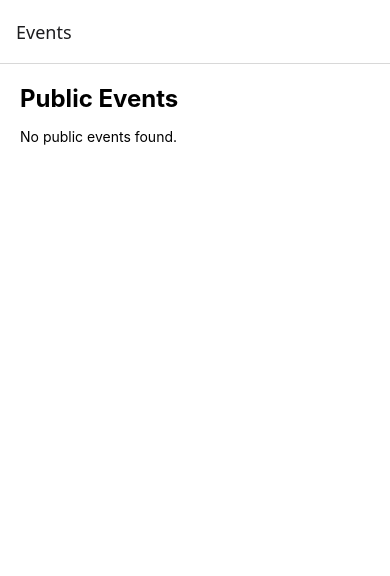
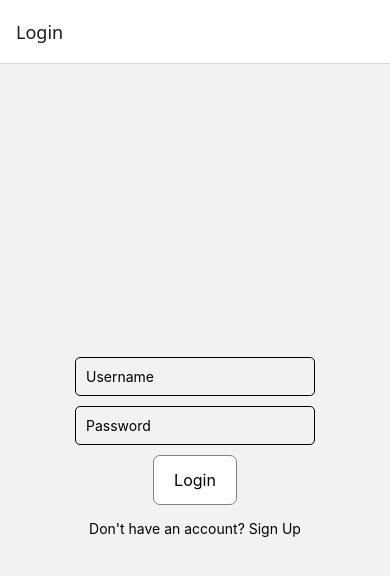
Before and after one commit to GeoGuest-Duo/GeoQuest, a React Native app: screen / in a window 390 px wide. Shown: the top 576 px of the page. Built offline with nearby package versions, Linux system fonts and the light colour scheme; no server answers.

Commit message:
Implemented persistent login and conditional navigation (#4)
- Created a reusable hook to persist loggedinUser data
- Added conditional rendering of navigation screens based on login state

```diff
--- a/App.js
+++ b/App.js
@@ -4,13 +4,24 @@ import LoginScreen from "./src/screens/LoginScreen";
 import SignupScreen from "./src/screens/SignupScreen";
 import HomeScreen from "./src/screens/HomeScreen";
 import EventScreen from "./src/screens/EventScreen";
+import useStore from "./src/store/useStore";
 
 const Stack = createNativeStackNavigator();
 
 export const App = () => {
+  // Initialisations ---------------------
+  const loggedinUserKey = "loggedinUser";
+
+  // State -------------------------------
+  const [loggedinUser, saveLoggedinUser] = useStore(loggedinUserKey, null) // key = loggedinUser, value = null
+
+  // View --------------------------------
   return (
     <NavigationContainer>
-      <Stack.Navigator initialRouteName="EventScreen">
+      <Stack.Navigator initialRouteName="LoginScreen">
+        {loggedinUser === null ? (
+          // <>...</> groups multiple <Stack.Screen> components together
+          <>
             <Stack.Screen
               name="LoginScreen"
               component={LoginScreen}
@@ -22,16 +33,21 @@ export const App = () => {
             component={SignupScreen}
             options={{ title: "Create an account" }}
           />
-
+        </>
+        ) : (
+        <>
           <Stack.Screen
             name="HomeScreen"
             component={HomeScreen}
-          options={{ title: "Welcome to GeoQuest" }}
+            options={{ title: "Welcome to GeoQuest" }}s
           />
           <Stack.Screen
             name="EventScreen"
             component={EventScreen}
-          options={{ title: "Events" }}></Stack.Screen>
+            options={{ title: "Events" }}>
+          </Stack.Screen>
+        </>
+        )}
       </Stack.Navigator>
     </NavigationContainer>
   );
--- a/src/screens/LoginScreen.js
+++ b/src/screens/LoginScreen.js
@@ -2,15 +2,18 @@ import { Alert, Pressable, StyleSheet, Text, TextInput, View } from "react-nativ
 import { Button } from "../UI/Button";
 import { useState } from "react";
 import useLoad from "../API/useLoad";
+import useStore from "../store/useStore";
 
 const LoginScreen = ({ navigation }) => {
     // Initialisations ---------------------
     const usersEndpoint = "https://mark0s.com/geoquest/v1/api/users?key=16gv8f";
+    const loggedinUserKey = "loggedinUser";
 
     // State -------------------------------
     const [users, setUsers, isUsersLoading, loadUsers] = useLoad(usersEndpoint)
     const [username, setUsername] = useState("");
     const [password, setPassword] = useState("");
+    const [loggedinUser, saveLoggedinUser] = useStore(loggedinUserKey, null) // key = loggedinUser, value = null/matchedUser
 
     // Handlers ----------------------------
     const handleLogin = async () => {
@@ -35,6 +38,7 @@ const LoginScreen = ({ navigation }) => {
 
         if (matchedUser) {
             console.log("Login success");
+            saveLoggedinUser(matchedUser);
             navigation.replace("HomeScreen", { user: matchedUser });
         } else {
         Alert.alert("Login Failed", "Invalid username or password");
--- /dev/null
+++ b/src/store/useStore.js
@@ -0,0 +1,39 @@
+import { useEffect, useState } from "react";
+import AsyncStorage from "@react-native-async-storage/async-storage";
+
+const useStore = (key, initialRecord) => {
+    // State --------------------------------
+    const [record, setRecord] = useState(initialRecord);
+
+    // Handlers -----------------------------
+    const loadRecord = async () => {
+        try {
+            const recoveredJSON = await AsyncStorage.getItem(key);
+            if (recoveredJSON !== null) {
+                const record = JSON.parse(recoveredJSON);
+                setRecord(record);
+            }
+        } catch (error) {
+          Alert.alert(`Error loading ${key} record: ${error}`);
+        }
+    };
+
+    const saveRecord = async (newRecord) => {
+        try {
+          const encodedRecord = JSON.stringify(newRecord);
+          await AsyncStorage.setItem(key, encodedRecord);
+          setRecord(newRecord);
+        } catch (error) {
+          Alert.alert(`Error saving ${key} record: ${error}`);
+        }
+    };
+
+    useEffect(() => {
+        loadRecord();
+    }, []);
+
+    // Return -------------------------------
+    return [ record, saveRecord];
+};
+
+export default useStore;
```
Also changed, not shown: src/screens/EventScreen.js (+4 -7 lines). Lines whose indentation alone changed are shown as unchanged.
